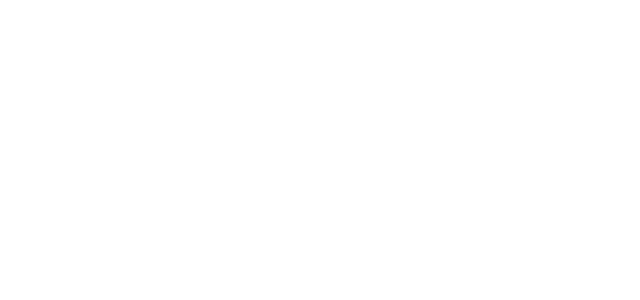
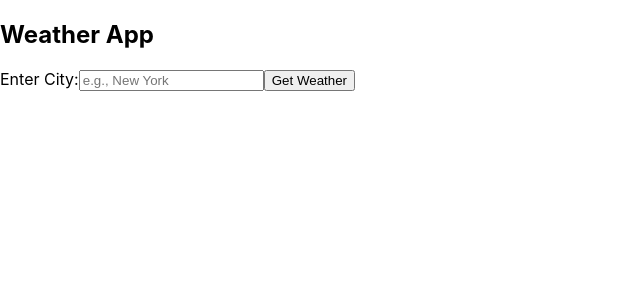
Before and after one commit to unit-kin/reactlearning, a React (Create React App) app: page /weather in a window 1280 px wide. Before the commit this address had no page. Shown: the top 300 px of the page, without its empty margins (0-640 px from the left). Built offline with nearby package versions, Linux system fonts and the light colour scheme.

Commit message:
fetch api

```diff
--- a/src/App.js
+++ b/src/App.js
@@ -5,7 +5,8 @@ import Home from './Home'
 import Statem from './Statem';
 import Toggle from './Toggle';
 import Forms from './Forms';
-import Counter from './Counter'
+import Counter from './Counter';
+import Weather from './Weather';
 import { TodoApp } from './TodoApp';
 import { Route, Routes, } from 'react-router-dom';
 
@@ -18,6 +19,7 @@ function App() {
       <Route path="/TodoApp" element={<TodoApp />} />
       <Route path="/forms" element={<Forms />} />
       <Route path='/counter' element={<Counter />} />
+      <Route path='/weather' element={<Weather />} />
     </Routes>
   )
 }
--- a/src/Counter.js
+++ b/src/Counter.js
@@ -24,6 +24,7 @@ const Counter = () => {
             <button onClick={handleDecrement}>-</button>
 
             <Link to="/forms">Form</Link>
+            <Link to='/weather'>Weather</Link>
         </div>
     );
 };
--- /dev/null
+++ b/src/Weather.js
@@ -0,0 +1,61 @@
+import React, { useState } from 'react'
+
+
+const Weather = () => {
+    const [city, setCity] = useState('')
+
+    // State to store weather data
+    const [weatherData, setWeatherData] = useState(null);
+
+    const handleInput = (e) => {
+        setCity(e.target.value)
+    }
+
+    const getWeather = () => {
+        // Replace YOUR_API_KEY with your actual OpenWeatherMap API key
+        const apiKey = '4229bcee1f0a5052aac6376c5aabfa06';
+        const apiUrl = `https://api.openweathermap.org/data/2.5/weather?q=${city}&appid=${apiKey}`;
+
+        fetch(apiUrl)
+            .then(response => {
+                if (!response.ok) {
+                    throw new Error(`HTTP error! Status: ${response.status}`);
+                }
+                return response.json();
+            })
+            .then(data => {
+                // Update weather data in the state
+                setWeatherData(data);
+            })
+            .catch(error => {
+                console.error('Fetch error:', error);
+            });
+    };
+
+    return (
+
+        <div>
+            <h2>Weather App</h2>
+            <label htmlFor="cityInput">Enter City:</label>
+            <input
+                type="text"
+                id="cityInput"
+                value={city}
+                onChange={handleInput}
+                placeholder="e.g., New York"
+            />
+            <button onClick={getWeather}>Get Weather</button>
+
+            {weatherData && (
+                <div>
+                    <h3>Weather Information</h3>
+                    <p>City: {weatherData.name}</p>
+                    <p>Temperature: {weatherData.main.temp} °C</p>
+                    <p>Weather: {weatherData.weather[0].description}</p>
+                </div>
+            )}
+        </div>
+    );
+}
+
+export default Weather
```
